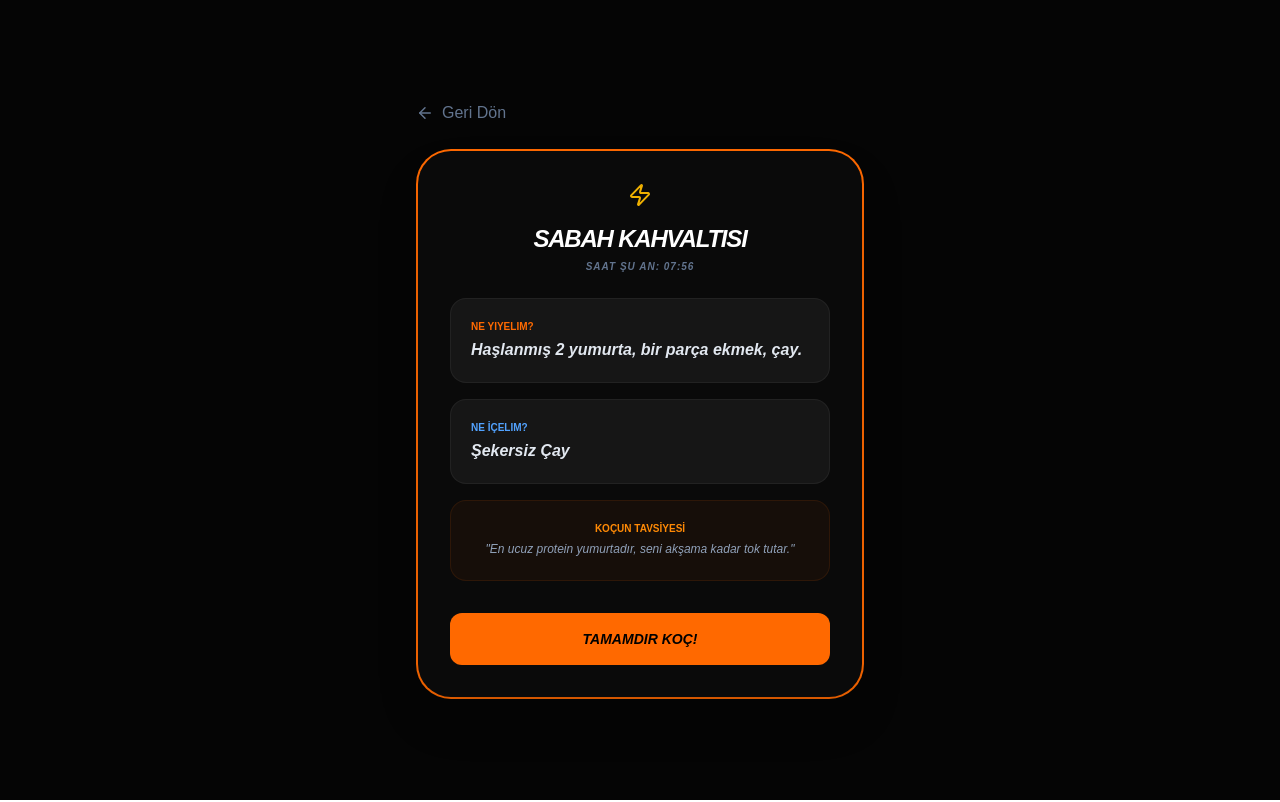
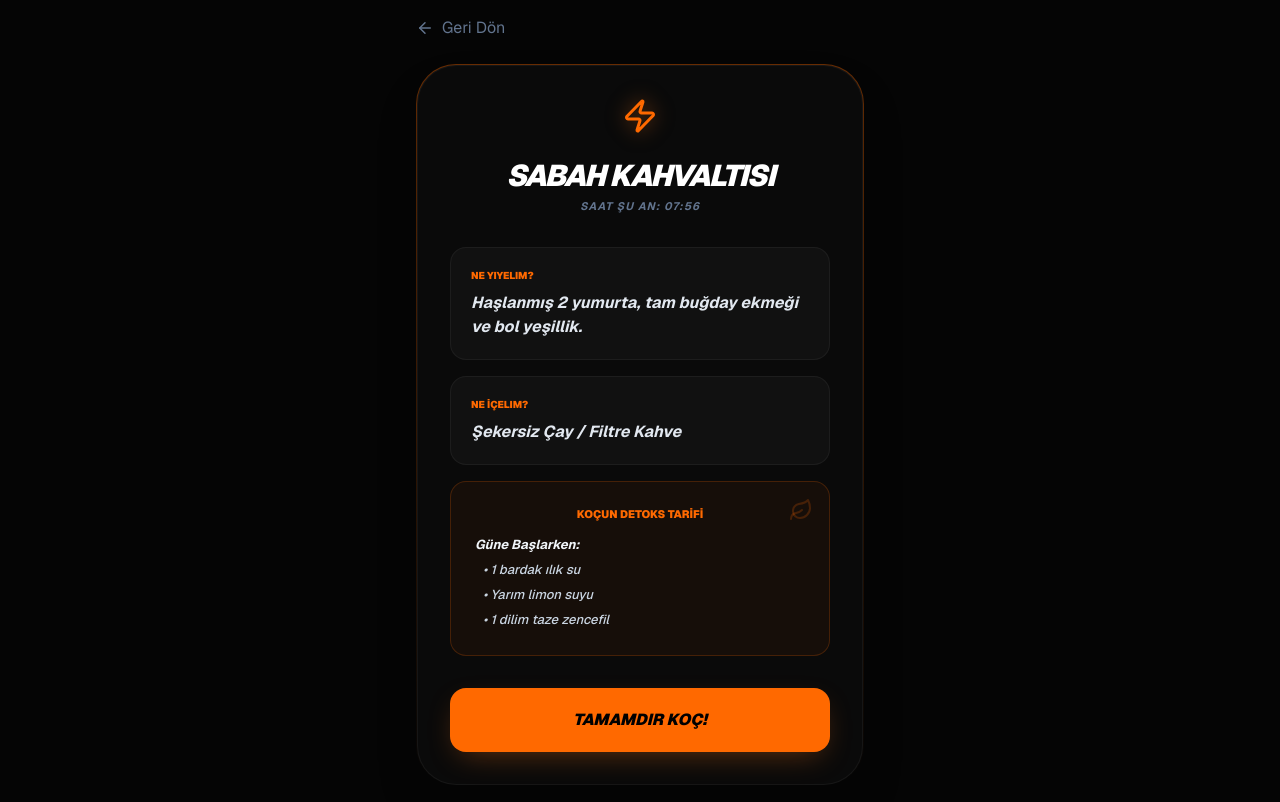
Before and after one commit to aysecode01/fitpulse-ai, a Next.js app in the folder fitpulse-pro/: page /diet in a window 1280 px wide. Built offline with nearby package versions, Linux system fonts and the light colour scheme.

Commit message:
Update page.tsx

```diff
--- a/fitpulse-pro/app/diet/page.tsx
+++ b/fitpulse-pro/app/diet/page.tsx
@@ -1,135 +1,152 @@
 "use client";
 import React, { useState, useEffect } from 'react';
-import { Utensils, Coffee, Clock, ArrowLeft, Ban, Heart, Zap } from 'lucide-react';
-import Link from 'next/link';
+import { Utensils, ArrowLeft, Ban, Heart, Zap, Leaf } from 'lucide-react';
 import { useRouter } from 'next/navigation';
 
 export default function DietPlan() {
   const router = useRouter();
   const [currentTime, setCurrentTime] = useState(new Date());
-  const [status, setStatus] = useState<any>(null);
+  const [status, setStatus] = useState(null);
 
+  // Saati her saniye güncelleyen ve kontrolü tetikleyen tek yer
   useEffect(() => {
-    const timer = setInterval(() => setCurrentTime(new Date()), 1000);
-    checkDietStatus();
+    const timer = setInterval(() => {
+      const now = new Date();
+      setCurrentTime(now);
+      updateDietStatus(now);
+    }, 1000);
+
+    // İlk açılışta hemen çalıştır
+    updateDietStatus(new Date());
+
     return () => clearInterval(timer);
-  }, [currentTime]);
+  }, []);
 
-  const checkDietStatus = () => {
-    const hour = currentTime.getHours();
-    const min = currentTime.getMinutes();
+  const updateDietStatus = (date) => {
+    // Türkiye saatini net alalım
+    const istanbulTime = new Intl.DateTimeFormat('tr-TR', {
+      timeZone: 'Europe/Istanbul',
+      hour: 'numeric',
+      minute: 'numeric',
+      hour12: false
+    }).format(date);
+
+    const [hour, min] = istanbulTime.split(':').map(Number);
     const timeVal = hour + min / 60;
 
-    // KAHVALTI: 07:00 - 10:00
-    if (timeVal >= 7 && timeVal <= 10) {
-      setStatus({
+    let newStatus = {};
+
+    // KAHVALTI: 07:00 - 11:00 (Senin saatin 10:50 olduğu için buraya girecek)
+    if (timeVal >= 7 && timeVal < 11) {
+      newStatus = {
         type: "meal",
         label: "Sabah Kahvaltısı",
-        menu: "Haşlanmış 2 yumurta, bir parça ekmek, çay.",
-        drink: "Şekersiz Çay",
-        note: "En ucuz protein yumurtadır, seni akşama kadar tok tutar.",
-        icon: <Zap className="text-yellow-500" />
-      });
+        menu: "Haşlanmış 2 yumurta, tam buğday ekmeği ve bol yeşillik.",
+        drink: "Şekersiz Çay / Filtre Kahve",
+        detox: "Güne Başlarken:\n• 1 bardak ılık su\n• Yarım limon suyu\n• 1 dilim taze zencefil",
+        note: "Sabah proteini metabolizmanı ateşler!",
+        icon: <Zap className="text-orange-500" size={36} />
+      };
     }
-    // ÖĞLE: 12:30 - 14:30
+    // ÖĞLE YEMEĞİ: 12:30 - 14:30
     else if (timeVal >= 12.5 && timeVal <= 14.5) {
-      setStatus({
+      newStatus = {
         type: "meal",
         label: "Öğle Yemeği",
-        menu: "1 kase çorba (ne varsa) ve yoğurt.",
-        drink: "Su veya Ayran",
-        note: "Çorba mideyi doldurur, yoğurt ise kaslarını besler.",
-        icon: <Utensils className="text-orange-500" />
-      });
+        menu: "1 kase çorba, ızgara tavuk veya salata.",
+        drink: "Ayran veya Maden Suyu",
+        detox: "Yemek Sonrası:\n• Yarım bardak oda sıcaklığında su\n• İçine 1 tatlı kaşığı elma sirkesi",
+        note: "Sirke kan şekerini dengeler, tatlı krizini önler.",
+        icon: <Utensils className="text-orange-500" size={36} />
+      };
     }
-    // AKŞAM: 18:00 - 20:30 (17:00'den itibaren görünür)
-    else if (timeVal >= 17 && timeVal <= 20.5) {
-      setStatus({
+    // AKŞAM YEMEĞİ: 18:00 - 20:30
+    else if (timeVal >= 18 && timeVal <= 20.5) {
+      newStatus = {
         type: "meal",
         label: "Akşam Yemeği",
         menu: "Sebze yemeği veya bulgur pilavı + yoğurt.",
         drink: "Bol Su",
-        note: "Akşam ağır yeme ki vücudun dinlensin. Bulgur, pirinçten daha iyidir.",
-        icon: <Utensils className="text-pink-500" />
-      });
+        detox: "Akşam Detoksu:\n• 1 fincan yeşil çay\n• 1 adet çubuk tarçın",
+        note: "Akşam hafif ye ki vücudun dinlensin.",
+        icon: <Utensils className="text-orange-500" size={36} />
+      };
     }
-    // ÖĞÜN KAÇIRMA (ARA ÖĞÜN - EN UCUZ)
-    else if ((timeVal > 10 && timeVal < 12.5) || (timeVal > 14.5 && timeVal < 17)) {
-      setStatus({
+    // DİĞER TÜM ARA SAATLER (VAKTİ KAÇIRANLAR VEYA ARA ÖĞÜN)
+    else if (timeVal >= 11 && timeVal < 18) {
+      newStatus = {
         type: "missed",
-        label: "Vakti Kaçırdın ama...",
+        label: "Vakti Kaçırdın Ama...",
         menu: "Ana yemeği kaçırdın, üzülme.",
-        drink: "Ara Öğün: 1 bardak ayran veya bir avuç sarı leblebi.",
-        note: "Bunlar hem ucuzdur hem de mide asidini alır, seni tok tutar.",
-        icon: <Ban className="text-red-500" />
-      });
+        drink: "1 bardak ayran veya sarı leblebi.",
+        detox: "Koçun Detoks Tarifi:\n• 1 bardak sıcak su\n• 5-6 dal taze maydanoz\n• Yarım dilimlenmiş limon\n• 5 dk demlenmiş yeşil çay",
+        note: "Bu tarif ödem atmanı sağlar ve acıkmanı engeller.",
+        icon: <Ban className="text-orange-500" size={36} />
+      };
     }
-    // GECE ATIŞTIRMASI (22:00 sonrası)
-    else if (timeVal >= 22 || timeVal < 7) {
-      setStatus({
+    // GECE: 20:30 - 07:00
+    else {
+      newStatus = {
         type: "night",
-        label: "Gece Baskını! :)",
+        label: "Mutfak Kapandı!",
         menu: "Bu saatte yemek cüzdana da sağlığa da zarar.",
-        drink: "Sıcak suyun içine bir parça nane veya limon at.",
-        note: "Mideni sıcak suyla sakinleştir ve uyu. Yarın daha güçlü uyanacağız.",
-        icon: <Heart className="text-purple-500" />
-      });
+        drink: "Sadece Su veya Bitki Çayı",
+        detox: "Uyku Öncesi Sakinlik:\n• 1 fincan papatya çayı\n• 2 damla limon\n• 1 çay kaşığı bal (opsiyonel)",
+        note: "Mideni sıcak suyla sakinleştir ve uyu.",
+        icon: <Heart className="text-orange-500" size={36} />
+      };
     }
-    // BEKLEME MODU
-    else {
-      setStatus({
-        type: "wait",
-        label: "Miden Dinleniyor",
-        menu: "Harika gidiyorsun, vücudun yağ yakıyor.",
-        drink: "Sadece su iç.",
-        note: "Sıradaki öğüne az kaldı, iradene sahip çık!",
-        icon: <Clock className="text-blue-500" />
-      });
-    }
+
+    setStatus(newStatus);
   };
 
   if (!status) return null;
 
   return (
-    <div className="min-h-screen bg-[#050505] text-white p-4 flex flex-col items-center justify-center">
+    <div className="min-h-screen bg-[#050505] text-white p-4 flex flex-col items-center justify-center font-sans">
       <div className="max-w-md w-full">
         <button onClick={() => router.push('/dashboard')} className="flex items-center gap-2 text-slate-500 mb-6 hover:text-white transition-all">
           <ArrowLeft size={18} /> Geri Dön
         </button>
 
-        <div className={`p-[2px] rounded-[35px] ${
-          status.type === 'meal' ? 'bg-orange-500' : 'bg-slate-700'
-        }`}>
-          <div className="bg-[#0a0a0a] rounded-[33px] p-8 text-center shadow-2xl">
-            <div className="flex justify-center mb-4">{status.icon}</div>
+        <div className="p-[1px] rounded-[40px] bg-gradient-to-b from-orange-500/40 to-transparent">
+          <div className="bg-[#0a0a0a] rounded-[39px] p-8 text-center border border-white/5 shadow-2xl">
+            <div className="flex justify-center mb-6 drop-shadow-[0_0_10px_rgba(249,115,22,0.5)]">
+              {status.icon}
+            </div>
 
-            <h2 className="text-2xl font-black italic uppercase tracking-tighter mb-1">{status.label}</h2>
-            <p className="text-slate-500 text-[10px] font-bold mb-6 italic uppercase tracking-widest">
-              Saat şu an: {currentTime.toLocaleTimeString('tr-TR', { hour: '2-digit', minute: '2-digit' })}
+            <h2 className="text-3xl font-black italic uppercase tracking-tighter mb-1">{status.label}</h2>
+            <p className="text-slate-500 text-[11px] font-bold mb-8 italic uppercase tracking-widest">
+              SAAT ŞU AN: {currentTime.toLocaleTimeString('tr-TR', { hour: '2-digit', minute: '2-digit' })}
             </p>
 
             <div className="space-y-4 text-left">
-              <div className="bg-white/5 p-5 rounded-2xl border border-white/5">
-                <p className="text-[10px] font-black text-orange-500 uppercase mb-1">Ne Yiyelim?</p>
-                <p className="text-md font-bold italic text-slate-200">{status.menu}</p>
+              <div className="bg-[#111111] p-5 rounded-2xl border border-white/5">
+                <p className="text-[10px] font-black text-orange-500 uppercase mb-2">Ne Yiyelim?</p>
+                <p className="text-base font-bold italic text-slate-200">{status.menu}</p>
               </div>
 
-              <div className="bg-white/5 p-5 rounded-2xl border border-white/5">
-                <p className="text-[10px] font-black text-blue-400 uppercase mb-1">Ne İçelim?</p>
-                <p className="text-md font-bold italic text-slate-200">{status.drink}</p>
+              <div className="bg-[#111111] p-5 rounded-2xl border border-white/5">
+                <p className="text-[10px] font-black text-orange-500 uppercase mb-2">Ne İçelim?</p>
+                <p className="text-base font-bold italic text-slate-200">{status.drink}</p>
               </div>
 
-              <div className="p-5 bg-orange-500/5 rounded-2xl border border-orange-500/10">
-                <p className="text-[10px] font-black text-orange-400 uppercase mb-1 text-center">KOÇUN TAVSİYESİ</p>
-                <p className="text-xs font-medium text-slate-400 italic text-center leading-relaxed">
-                  "{status.note}"
-                </p>
+              <div className="p-6 bg-orange-500/5 rounded-2xl border border-orange-500/20 relative">
+                <Leaf size={24} className="text-orange-500/20 absolute top-4 right-4" />
+                <p className="text-[11px] font-black text-orange-500 uppercase mb-3 text-center">KOÇUN DETOKS TARİFİ</p>
+                <div className="text-[13px] font-medium text-slate-300 italic leading-relaxed space-y-1">
+                  {status.detox.split('\n').map((line, i) => (
+                    <p key={i} className={line.startsWith('•') ? "pl-2" : "font-bold text-slate-100 mb-1"}>
+                      {line}
+                    </p>
+                  ))}
+                </div>
               </div>
             </div>
 
             <button
               onClick={() => router.push('/dashboard')}
-              className="w-full mt-8 py-4 bg-orange-500 text-black font-black rounded-xl hover:bg-orange-400 transition-all uppercase italic text-sm"
+              className="w-full mt-8 py-5 bg-orange-500 text-black font-black rounded-2xl hover:bg-orange-400 transition-all uppercase italic shadow-[0_10px_30px_-10px_rgba(249,115,22,0.4)]"
             >
               TAMAMDIR KOÇ!
             </button>
```
